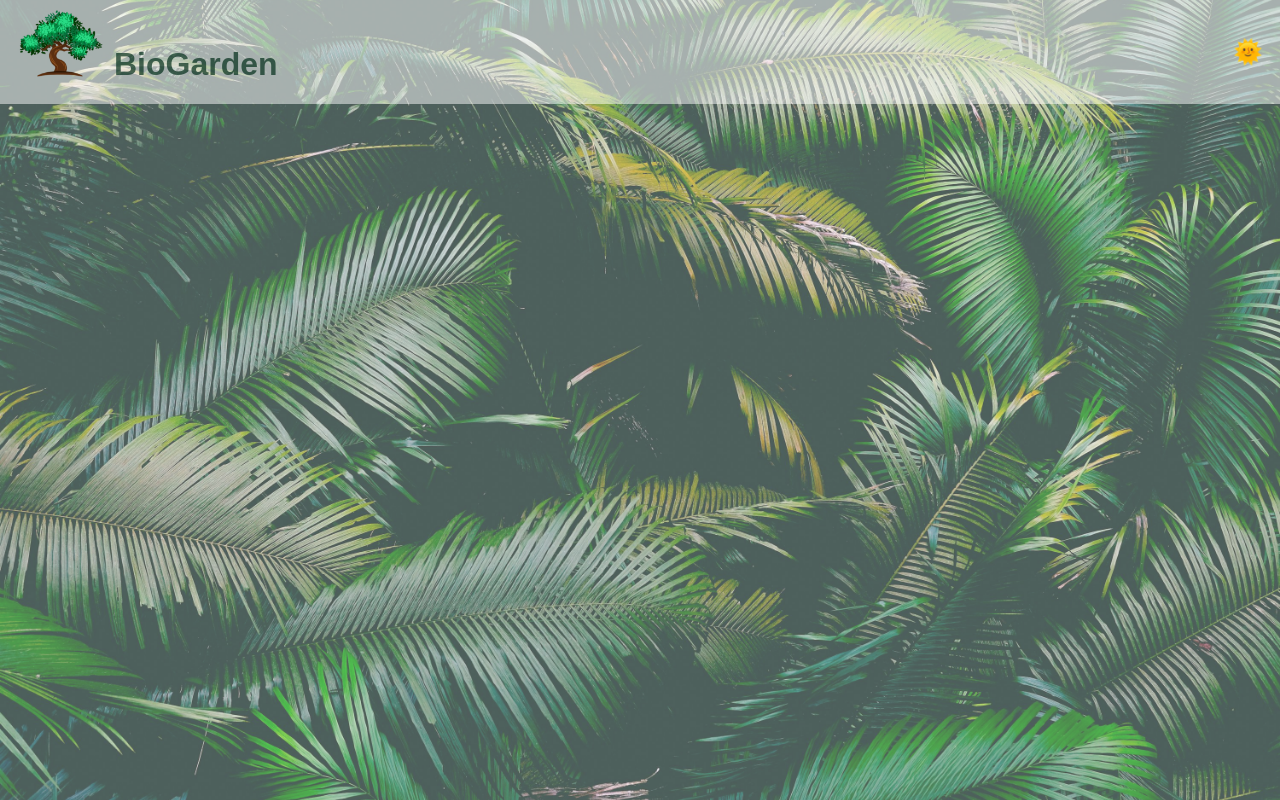
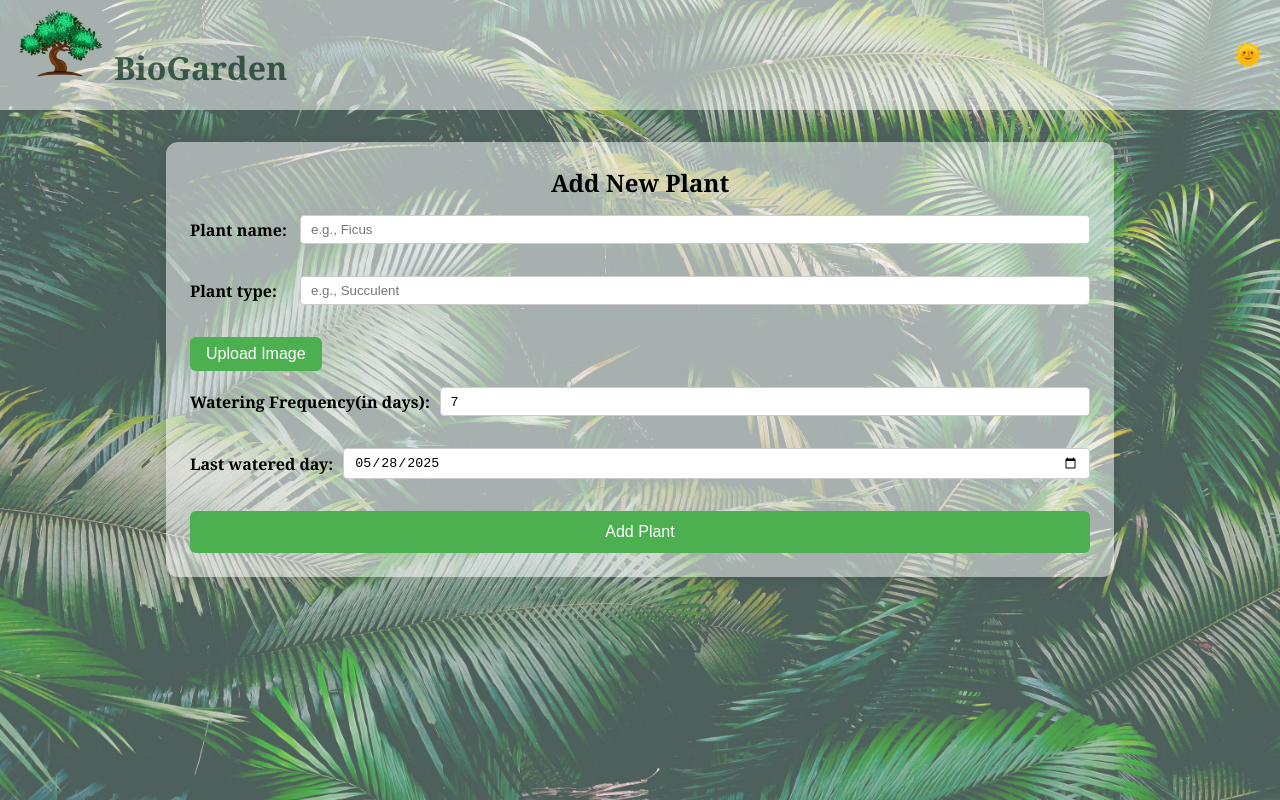
Before and after one commit to MItan9/biogarden-lab, a React (Create React App) app: page / in a window 1280 px wide. Built offline with nearby package versions, Linux system fonts and the light colour scheme.

Commit message:
add plant form with dark and light mode

```diff
--- a/src/App.css
+++ b/src/App.css
@@ -6,5 +6,5 @@ body {
   background-attachment: fixed; /* ВАЖНО — фон "прилипает" */
   background-position: center;
   background-repeat: no-repeat;
-  font-family: sans-serif;
+  font-family: Georgia, serif;;
 }
--- a/src/App.jsx
+++ b/src/App.jsx
@@ -1,29 +1,48 @@
-import React, { useState } from 'react';
-import './App.css';
-import Header from './components/Header';
+import React, { useState, useEffect } from "react";
+import "./App.css";
+import Header from "./components/Header";
+import PlantForm from "./components/PlantForm";
+
 import NotificationManager from "./components/NotificationManager";
 
 function App() {
   const [isDarkMode, setIsDarkMode] = useState(false);
 
-  const toggleTheme = () => setIsDarkMode(prev => !prev);
+  const toggleTheme = () => setIsDarkMode((prev) => !prev);
+
+  const [plants, setPlants] = useState(() => {
+    const saved = localStorage.getItem("plants");
+    return saved ? JSON.parse(saved) : [];
+  });
+
+  useEffect(() => {
+    localStorage.setItem("plants", JSON.stringify(plants));
+  }, [plants]);
+
+  const addPlant = (plant) => {
+    setPlants((prev) => [...prev, plant]);
+  };
 
   return (
     <div>
-      <div style={{
-        position: 'fixed',
-        top: 0,
-        left: 0,
-        width: '100%',
-        height: '100%',
-        background: isDarkMode ? 'rgba(0, 0, 0, 0.3)' : 'rgba(255, 255, 255, 0.3)',
-        zIndex: -1
-      }} />
+      <div
+        style={{
+          position: "fixed",
+          top: 0,
+          left: 0,
+          width: "100%",
+          height: "100%",
+          background: isDarkMode
+            ? "rgba(0, 0, 0, 0.3)"
+            : "rgba(255, 255, 255, 0.3)",
+          zIndex: -1,
+        }}
+      />
 
       <Header isDarkMode={isDarkMode} toggleTheme={toggleTheme} />
+      <PlantForm isDarkMode={isDarkMode} onAddPlant={addPlant} />
 
-
-      <main style={{ padding: '1rem', position: 'relative', zIndex: 1 }}>
+      <main style={{ padding: "1rem", position: "relative", zIndex: 1 }}>
         <NotificationManager />
       </main>
     </div>
--- /dev/null
+++ b/src/components/PlantForm.css
@@ -0,0 +1,80 @@
+.form-container {
+  display: flex;
+  flex-direction: column;
+  gap: 1rem;
+  padding: 1.5rem;
+  border-radius: 12px;
+  width: 90%;
+  max-width: 900px;
+  margin: 2rem auto;
+  box-shadow: 0 2px 10px rgba(0, 0, 0, 0.1);
+}
+
+.form-light {
+  background: rgba(255, 255, 255, 0.5);
+  color: black;
+}
+
+.form-dark {
+  background: rgba(0, 0, 0, 0.5);
+  color: white;
+}
+
+.form-row {
+  display: flex;
+  align-items: center;
+  gap: 10px;
+  margin-bottom: 1rem;
+}
+
+.form-label {
+  min-width: 100px;
+  font-weight: bold;
+}
+
+.input-field {
+  padding: 6px 10px;
+  border: 1px solid #ccc;
+  border-radius: 4px;
+  flex: 1;
+}
+
+.submit-button {
+  padding: 0.75rem;
+  color: #fff;
+  border: none;
+  border-radius: 6px;
+  font-size: 1rem;
+  cursor: pointer;
+}
+
+.btn-light {
+  background-color: rgb(76, 175, 80);
+}
+
+.btn-dark {
+  background-color: rgb(38, 86, 39);
+}
+
+.file-upload-wrapper {
+  position: relative;
+  overflow: hidden;
+  display: inline-block;
+}
+
+.file-upload-button {
+  padding: 0.5rem 1rem;
+  color: white;
+  border: none;
+  border-radius: 6px;
+  font-size: 1rem;
+  cursor: pointer;
+}
+
+.file-upload-input {
+  font-size: 100px;
+  position: absolute;
+  left: 0;
+  top: 0;
+  opacity: 0;
+}
--- /dev/null
+++ b/src/components/PlantForm.jsx
@@ -0,0 +1,146 @@
+import React, { useState } from "react";
+import "./PlantForm.css";
+
+export default function PlantForm({ isDarkMode, onAddPlant }) {
+  const [name, setName] = useState("");
+  const [type, setType] = useState("");
+  const [wateringFrequency, setWateringFrequency] = useState(7);
+  const [lastWatered, setLastWatered] = useState(
+    new Date().toISOString().split("T")[0]
+  ); // today by default
+  const [imageData, setImageData] = useState(null);
+
+  const handleImageChange = (e) => {
+    const file = e.target.files[0];
+    if (!file) return;
+
+    const reader = new FileReader();
+    reader.onloadend = () => {
+      setImageData(reader.result); // base64 строка
+    };
+    reader.readAsDataURL(file);
+  };
+
+  const handleSubmit = (e) => {
+    e.preventDefault();
+
+    if (!name.trim() || !type.trim()) return;
+
+    const newPlant = {
+      id: Date.now(),
+      name,
+      type,
+      wateringFrequency: parseInt(wateringFrequency),
+      lastWatered: new Date(lastWatered).toISOString(),
+      favorite: false,
+      image: imageData || null,
+    };
+
+    console.log("New plant added:", newPlant);
+
+    onAddPlant(newPlant);
+    setName("");
+    setType("");
+    setImageData(null);
+    setWateringFrequency(7);
+    setLastWatered(new Date().toISOString().split("T")[0]);
+  };
+
+  return (
+    <form
+      onSubmit={handleSubmit}
+      className={`form-container ${isDarkMode ? "form-dark" : "form-light"}`}
+    >
+      <h2 style={{ textAlign: "center", margin: 0 }}>Add New Plant</h2>
+      <div className="form-row">
+        <label htmlFor="plantName" className="form-label">
+          Plant name:
+        </label>
+        <input
+          id="plantName"
+          type="text"
+          placeholder="e.g., Ficus"
+          value={name}
+          onChange={(e) => setName(e.target.value)}
+          required
+          className="input-field"
+        />
+      </div>
+      <div className="form-row">
+        <label htmlFor="plantType" className="form-label">
+          Plant type:
+        </label>
+        <input
+          type="text"
+          placeholder="e.g., Succulent"
+          value={type}
+          onChange={(e) => setType(e.target.value)}
+          required
+          className="input-field"
+        />
+      </div>
+
+      <div className="file-upload-wrapper">
+        <button
+          type="button"
+          className={`file-upload-button ${
+            isDarkMode ? "btn-dark" : "btn-light"
+          }`}
+        >
+          Upload Image
+        </button>
+        <input
+          type="file"
+          accept="image/*"
+          onChange={handleImageChange}
+          className="file-upload-input"
+        />
+      </div>
+
+      {imageData && (
+        <img
+          src={imageData}
+          alt="Preview"
+          style={{
+            maxWidth: "10%",
+            height: "auto",
+            borderRadius: "8px",
+            marginTop: "0.5rem",
+          }}
+        />
+      )}
+      <div className="form-row">
+        <label htmlFor="wateringFrequency" className="form-label">
+          Watering Frequency(in days):
+        </label>
+        <input
+          type="number"
+          min="1"
+          value={wateringFrequency}
+          onChange={(e) => setWateringFrequency(e.target.value)}
+          required
+          className="input-field"
+        />
+      </div>
+      <div className="form-row">
+        <label htmlFor="lastWatered" className="form-label">
+          Last watered day:
+        </label>
+        <input
+          type="date"
+          value={lastWatered}
+          onChange={(e) => setLastWatered(e.target.value)}
+          required
+          className="input-field"
+        />
+      </div>
+
+      <button
+        type="submit"
+        className={`submit-button ${isDarkMode ? "btn-dark" : "btn-light"}`}
+      >
+        Add Plant
+      </button>
+    </form>
+  );
+}
```
Also changed, not shown: src/components/Header.jsx (+24 -22 lines).
